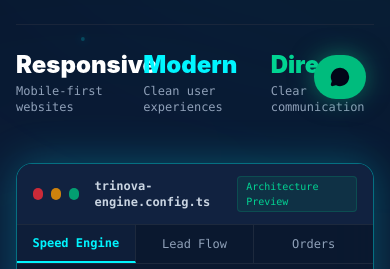
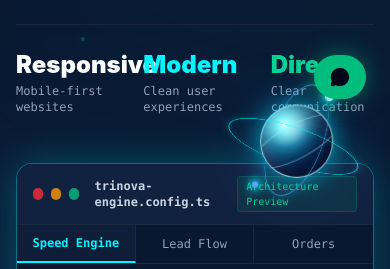
Before and after one commit to 786web/My-portfolio-trinova-, a React (Vite) app: page / in a window 390 px wide. Shown: the part 721-990 px from the top of the page. Built offline with nearby package versions, Linux system fonts and the light colour scheme; no server answers.

Commit message:
Style responsive 3D holographic hero animation

```diff
--- a/src/index.css
+++ b/src/index.css
@@ -63,3 +63,107 @@
 ::-webkit-scrollbar-thumb:hover {
   background: #00F5FF;
 }
+
+
+/* TRINOVA hero: lightweight CSS 3D holographic animation */
+.trinova-3d-stage {
+  width: 176px;
+  height: 176px;
+  perspective: 850px;
+  transform-style: preserve-3d;
+}
+.trinova-3d-object {
+  position: relative;
+  width: 100%;
+  height: 100%;
+  transform-style: preserve-3d;
+  animation: trinova-3d-float 6s ease-in-out infinite;
+}
+.trinova-3d-aura {
+  position: absolute;
+  inset: 24px;
+  border-radius: 50%;
+  background: radial-gradient(circle, rgba(0,245,255,.24), rgba(37,99,235,.12) 48%, transparent 72%);
+  filter: blur(12px);
+  transform: translateZ(-24px);
+}
+.trinova-3d-core {
+  position: absolute;
+  width: 88px;
+  height: 88px;
+  left: 44px;
+  top: 44px;
+  border-radius: 50%;
+  overflow: hidden;
+  background: radial-gradient(circle at 32% 26%, #e0ffff 0%, #55f5ff 8%, #087eaa 32%, #102d68 66%, #071426 100%);
+  border: 1px solid rgba(173,250,255,.8);
+  box-shadow: inset -12px -14px 24px rgba(2,8,30,.75), inset 8px 8px 18px rgba(255,255,255,.25), 0 0 24px rgba(0,245,255,.55), 0 0 60px rgba(0,145,255,.22);
+  transform: translateZ(18px);
+}
+.trinova-3d-highlight {
+  position: absolute;
+  width: 32px;
+  height: 18px;
+  top: 13px;
+  left: 15px;
+  border-radius: 50%;
+  background: rgba(255,255,255,.68);
+  filter: blur(8px);
+  transform: rotate(-35deg);
+}
+.trinova-3d-latitude {
+  position: absolute;
+  inset: 18px -12px;
+  border: 1px solid rgba(148,247,255,.45);
+  border-radius: 50%;
+  transform: rotate(-28deg);
+}
+.trinova-3d-ring {
+  position: absolute;
+  inset: 20px 4px;
+  border: 1px solid rgba(0,245,255,.8);
+  border-radius: 50%;
+  box-shadow: 0 0 12px rgba(0,245,255,.2), inset 0 0 10px rgba(0,245,255,.12);
+  transform-style: preserve-3d;
+}
+.trinova-3d-ring-one {
+  transform: rotateX(68deg) rotateZ(-24deg) translateZ(8px);
+  animation: trinova-ring-spin 12s linear infinite;
+}
+.trinova-3d-ring-two {
+  inset: 12px 22px;
+  border-color: rgba(96,165,250,.72);
+  transform: rotateY(68deg) rotateZ(34deg);
+  animation: trinova-ring-spin-reverse 15s linear infinite;
+}
+.trinova-3d-node {
+  position: absolute;
+  width: 9px;
+  height: 9px;
+  border-radius: 50%;
+  background: #d9ffff;
+  box-shadow: 0 0 9px 3px rgba(0,245,255,.8);
+}
+.trinova-3d-node-one { top: 23px; right: 32px; }
+.trinova-3d-node-two { bottom: 24px; left: 28px; width: 6px; height: 6px; background: #60a5fa; }
+@keyframes trinova-3d-float {
+  0%, 100% { transform: translateY(0) rotateX(-5deg) rotateY(8deg); }
+  50% { transform: translateY(-12px) rotateX(5deg) rotateY(-8deg); }
+}
+@keyframes trinova-ring-spin {
+  from { rotate: 0deg; }
+  to { rotate: 360deg; }
+}
+@keyframes trinova-ring-spin-reverse {
+  from { rotate: 0deg; }
+  to { rotate: -360deg; }
+}
+@media (max-width: 640px) {
+  .trinova-3d-stage { width: 142px; height: 142px; top: -92px; right: 8px; }
+  .trinova-3d-core { width: 72px; height: 72px; left: 35px; top: 35px; }
+  .trinova-3d-ring-one { inset: 18px 2px; }
+  .trinova-3d-ring-two { inset: 10px 18px; }
+}
+@media (prefers-reduced-motion: reduce) {
+  .trinova-3d-object, .trinova-3d-ring-one, .trinova-3d-ring-two { animation: none; }
+}
```
